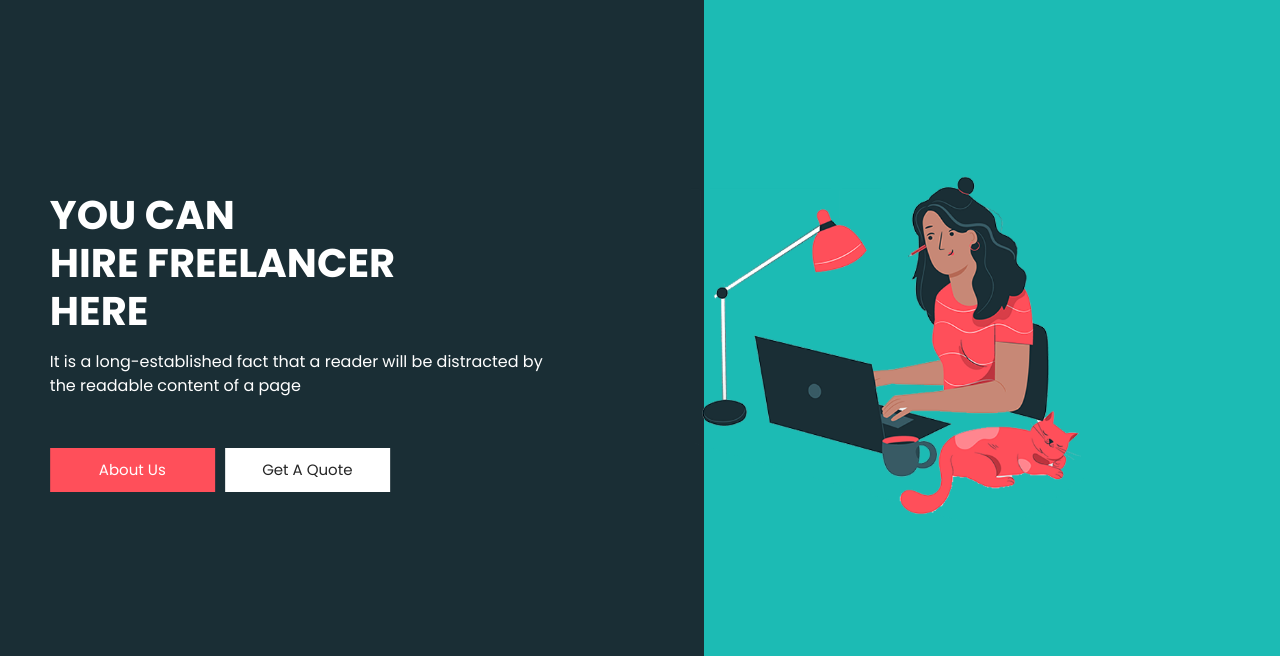
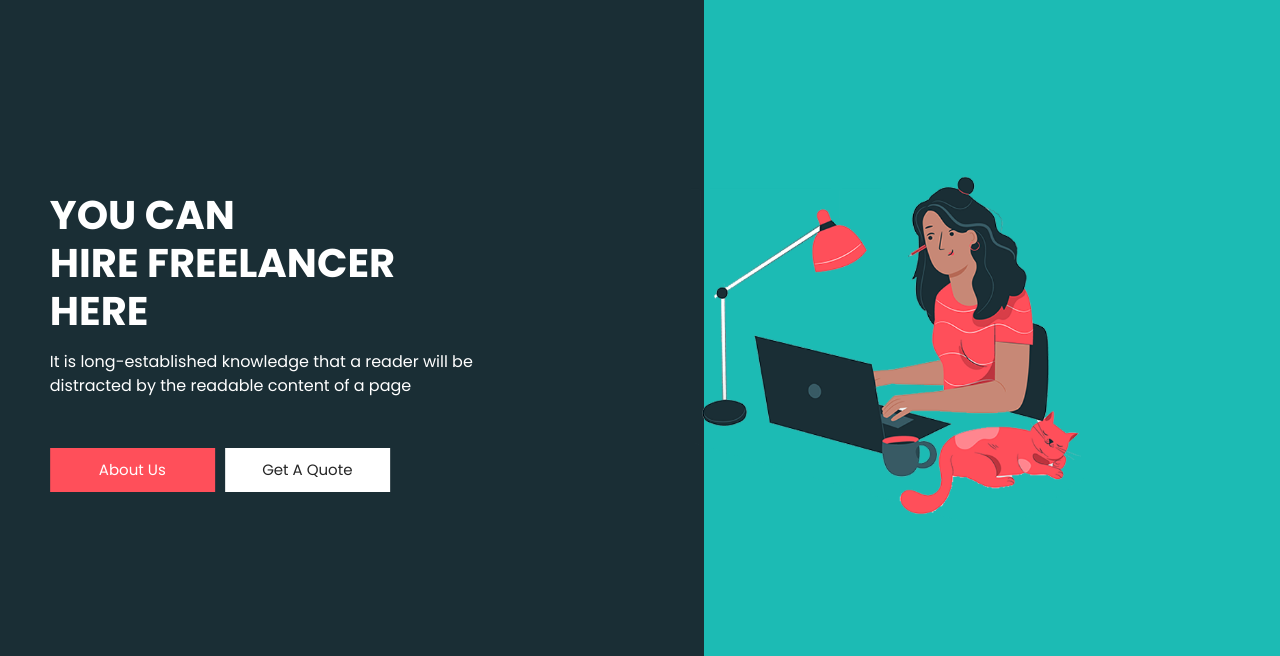
Before and after one commit to uze-zi/ansible-jenkins, a plain HTML site: page index.html in a window 1280 px wide. Shown: the part 76-732 px from the top of the page. Drawn offline with Linux system fonts and the light colour scheme.

Commit message:
Update index.html

```diff
--- a/index.html
+++ b/index.html
@@ -114,7 +114,7 @@
                       Here
                     </h1>
                     <p>
-                      It is a long-established fact that a reader will be distracted by
+                      It is long-established knowledge that a reader will be distracted by
                       the readable content of a page
                     </p>
                     <div class="btn-box">
```
